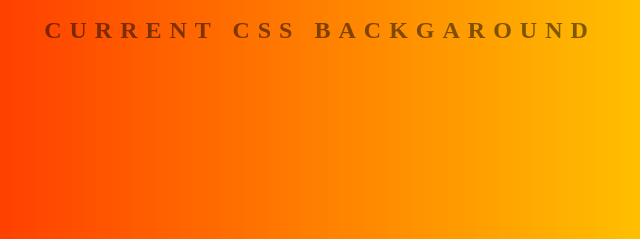
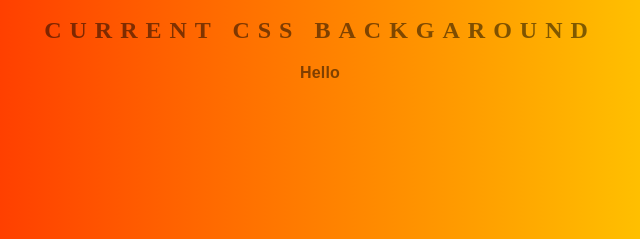
Before and after one commit to lordvalmir/background-generator, a plain HTML site: page index.html in a window 1280 px wide. Shown: the part 235-474 px from the top of the page, 320-960 px from the left. Drawn offline with Linux system fonts and the light colour scheme.

Commit message:
new header

```diff
--- a/index.html
+++ b/index.html
@@ -9,7 +9,7 @@
 	<input class="color1" type="color" name="color1" value="#00ff00">
 	<input class="color2" type="color" name="color2" value="#ff0000">
 	<h2>Current CSS backgaround</h2>
-	<h3></h3>
+	<h3>Hello</h3>
 	<script type="text/javascript" src="script.js"></script>
 </body>
 </html>
```
